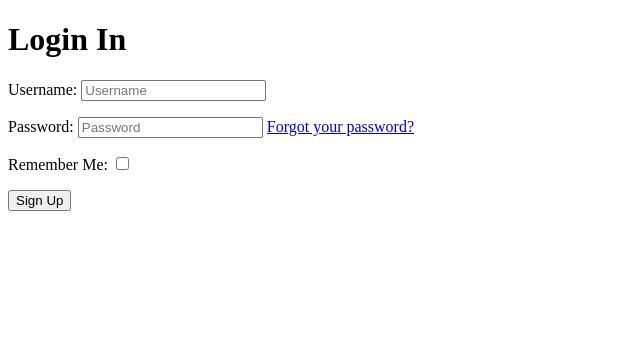
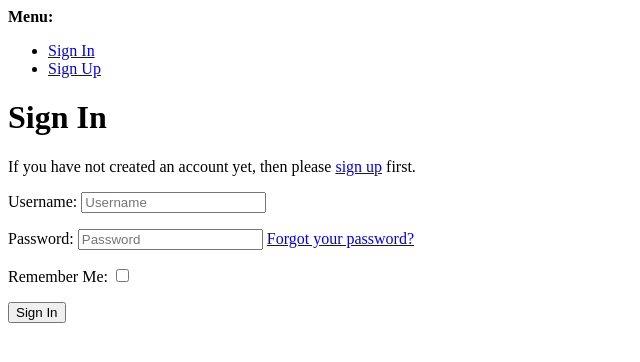
Before and after one commit to implaymo/16--Ecommerce, a Django app: page /accounts/login/ in a window 1280 px wide. Shown: the top 362 px of the page, without its empty margins (0-640 px from the left). Run offline with Django 5.2, Linux system fonts and the light colour scheme.

Commit message:
Manage to make allauth work properly when user login and sign up.

```diff
--- a/mysite/urls.py
+++ b/mysite/urls.py
@@ -18,7 +18,7 @@ from django.contrib import admin
 from django.urls import include, path
 
 urlpatterns = [
-    path("", include("polls.urls")),
     path("admin/", admin.site.urls),
     path('accounts/', include('allauth.urls')),
+    path("", include("polls.urls")),
 ]
--- a/polls/templates/login.html
+++ b/polls/templates/login.html
@@ -1,16 +1,26 @@
+{% extends "account/base.html" %}
 
-<!DOCTYPE html>
-<html lang="en">
-<head>
-    <meta charset="UTF-8">
-    <title>Sign Up</title>
-</head>
-<body>
-    <h1>Login In</h1>
-    <form method="post" action="{% url 'account_login' %}">
-        {% csrf_token %}
-        {{ form.as_p }}
-        <button type="submit">Sign Up</button>
-    </form>
-</body>
-</html>
+{% load i18n %}
+{% load account socialaccount %}
+
+{% block head_title %}{% trans "Sign In" %}{% endblock %}
+
+{% block content %}
+
+<h1>{% trans "Sign In" %}</h1>
+
+<p>{% blocktrans %}If you have not created an account yet, then please
+<a href="{% url 'account_signup' %}">sign up</a> first.{% endblocktrans %}</p>
+{% endif %}
+
+<form class="login" method="POST" action="{% url 'account_login' %}">
+  {% csrf_token %}
+  {{ form.as_p }}
+  {% if redirect_field_value %}
+  <input type="hidden" name="{{ redirect_field_name }}" value="{{ redirect_field_value }}" />
+  {% endif %}
+  <a class="button secondaryAction" href="{% url 'account_reset_password' %}">{% trans "Forgot Password?" %}</a>
+  <button class="primaryAction" type="submit">{% trans "Sign In" %}</button>
+</form>
+
+{% endblock %}
--- a/polls/urls.py
+++ b/polls/urls.py
@@ -1,10 +1,11 @@
 from django.urls import path
-
+from allauth.account.views import LogoutView, LoginView, SignupView
 
 from . import views
 
 urlpatterns = [
     path("", views.index, name="index"),
-    path("accounts/signup/", views.account_signup, name="account_signup"),
-    path("accounts/login/", views.account_login, name="account_login")
+    path("accounts/signup/", SignupView.as_view(),  name="account_signup"),
+    path('accounts/login/', LoginView.as_view(), name='account_login'),
+    path("accounts/logout/", LogoutView.as_view(), name="account_logout")
 ]
--- a/polls/views.py
+++ b/polls/views.py
@@ -2,7 +2,6 @@ from django.shortcuts import render, redirect
 from api import Api
 from polls.models import Product
 from allauth.account.forms import SignupForm, LoginForm
-
 
 
 api = Api()
@@ -38,18 +37,3 @@ def index(request):
         'db_data': db_data
     }
     return render(request, "index.html",context=context)
-
-def account_signup(request):
-    form = SignupForm(request.POST or None)
-    if request.method == "POST" and form.is_valid():
-        print("VALID")
-        form.save(request=request)
-        return redirect("index")
-    return render(request, "registration.html", {'form': form})
-
-
-def account_login(request):
-    form = LoginForm(request.POST or None)
-    if request.method == "POST" and form.is_valid():
-        print("WE LOGGED")
-    return render(request, "login.html", {'form': form})
```
Also changed, not shown: mysite/settings.py (+6 -5 lines), polls/templates/index.html (+5 -2 lines), db.sqlite3, polls/models.py (line endings or trailing spaces).
